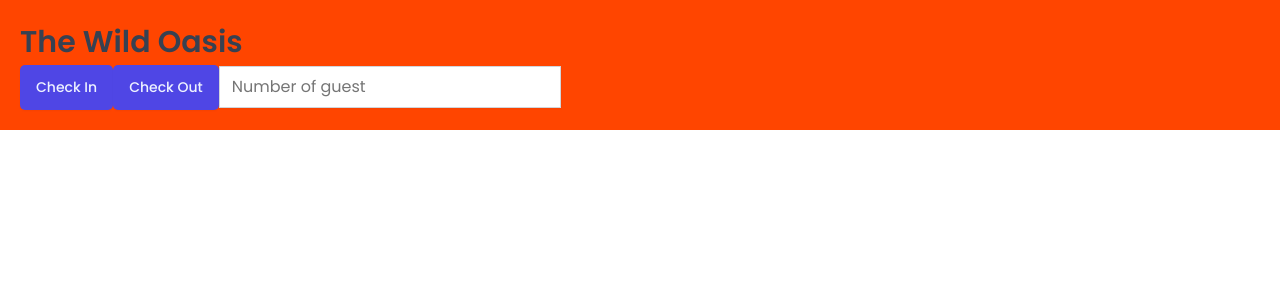
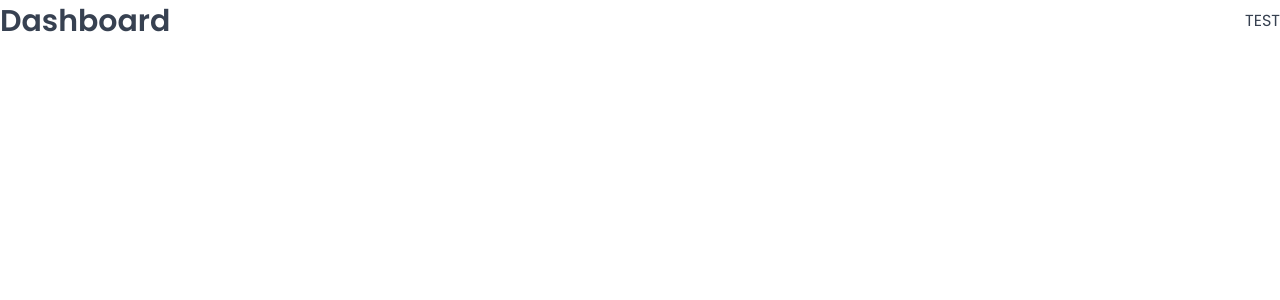
Before and after one commit to alexischecura/the-wild-oasis, a React (Vite) app: page /dashboard in a window 1280 px wide. Shown: the top 300 px of the page. Built offline with nearby package versions, Linux system fonts and the light colour scheme; a web font is replaced by a local one.

Commit message:
implement routes with react router dom

```diff
--- a/package.json
+++ b/package.json
@@ -12,6 +12,7 @@
   "dependencies": {
     "react": "^18.2.0",
     "react-dom": "^18.2.0",
+    "react-router-dom": "^6.14.0",
     "styled-components": "^6.0.0-rc.6"
   },
   "devDependencies": {
--- a/src/App.jsx
+++ b/src/App.jsx
@@ -1,28 +1,32 @@
-import { styled } from "styled-components";
+import { BrowserRouter, Navigate, Route, Routes } from "react-router-dom";
+
 import GlobalStyles from "./styles/GlobalStyles";
-import Button from "./ui/Button";
-import Input from "./ui/Input";
-
-const H1 = styled.h1`
-  font-size: 30px;
-  font-weight: 600;
-`;
-
-const StyledApp = styled.div`
-  background-color: orangered;
-  padding: 20px;
-`;
+import Dashboard from "./pages/Dashboard";
+import Bookings from "./pages/Bookings";
+import Cabins from "./pages/Cabins";
+import Users from "./pages/Users";
+import Account from "./pages/Account";
+import Settings from "./pages/Settings";
+import Login from "./pages/Login";
+import PageNotFound from "./pages/PageNotFound";
 
 function App() {
   return (
     <>
       <GlobalStyles />
-      <StyledApp>
-        <H1>The Wild Oasis</H1>
-        <Button>Check In </Button>
-        <Button>Check Out</Button>
-        <Input type="number" placeholder="Number of guest" />
-      </StyledApp>
+      <BrowserRouter>
+        <Routes>
+          <Route index element={<Navigate replace to="dashboard" />} />
+          <Route path="dashboard" element={<Dashboard />} />
+          <Route path="bookings" element={<Bookings />} />
+          <Route path="cabins" element={<Cabins />} />
+          <Route path="users" element={<Users />} />
+          <Route path="settings" element={<Settings />} />
+          <Route path="account" element={<Account />} />
+          <Route path="login" element={<Login />} />
+          <Route path="*" element={<PageNotFound />} />
+        </Routes>
+      </BrowserRouter>
     </>
   );
 }
--- a/src/ui/Button.jsx
+++ b/src/ui/Button.jsx
@@ -49,19 +49,17 @@
 };
 
 const Button = styled.button`
-  font-size: 1.4rem;
-  padding: 1.2rem 1.6rem;
-  font-weight: 500;
   border: none;
   border-radius: var(--border-radius-sm);
-  background-color: var(--color-brand-600);
   box-shadow: var(--shadow-sm);
-  color: var(--color-brand-50);
-  cursor: pointer;
 
-  &:hover {
-    background-color: var(--color-brand-700);
-  }
+  ${(props) => sizes[props.size]}
+  ${(props) => variations[props.variation]}
 `;
 
+Button.defaultProps = {
+  variation: "primary",
+  size: "medium",
+};
+
 export default Button;
--- /dev/null
+++ b/src/ui/Heading.jsx
@@ -0,0 +1,32 @@
+import { css, styled } from "styled-components";
+
+// const test = css`
+//   text-align: center;
+//   ${10 > 5 && "background-color: yellow"};
+// `;
+
+const Heading = styled.h1`
+  ${(props) =>
+    props.as === "h1" &&
+    css`
+      font-size: 3rem;
+      font-weight: 600;
+    `}
+  ${(props) =>
+    props.as === "h2" &&
+    css`
+      font-size: 2rem;
+      font-weight: 600;
+    `}
+
+    ${(props) =>
+    props.as === "h3" &&
+    css`
+      font-size: 2rem;
+      font-weight: 500;
+    `}
+
+  line-height:1.4;
+`;
+
+export default Heading;
--- /dev/null
+++ b/src/ui/Row.jsx
@@ -0,0 +1,24 @@
+import { css, styled } from "styled-components";
+
+const Row = styled.div`
+  display: flex;
+
+  ${(props) =>
+    props.type === "horizontal" &&
+    css`
+      justify-content: space-between;
+      align-items: center;
+    `}
+  ${(props) =>
+    props.type === "vertical" &&
+    css`
+      flex-direction: column;
+      gap: 1.6rem;
+    `}
+`;
+
+Row.defaultProps = {
+  type: "vertical",
+};
+
+export default Row;
```
Also changed, not shown: 1 other file (tests, documents, lock files or other folders).
